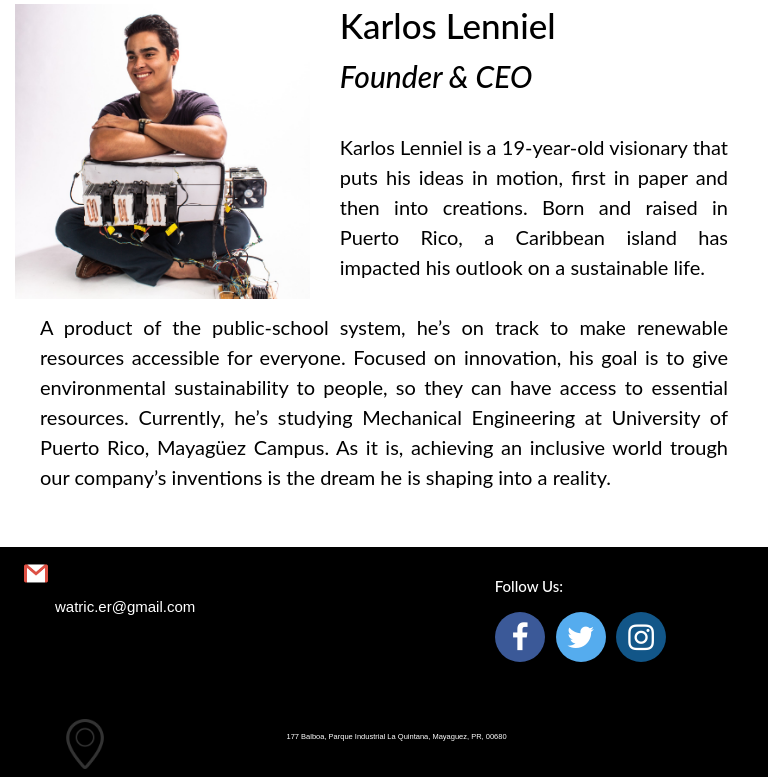
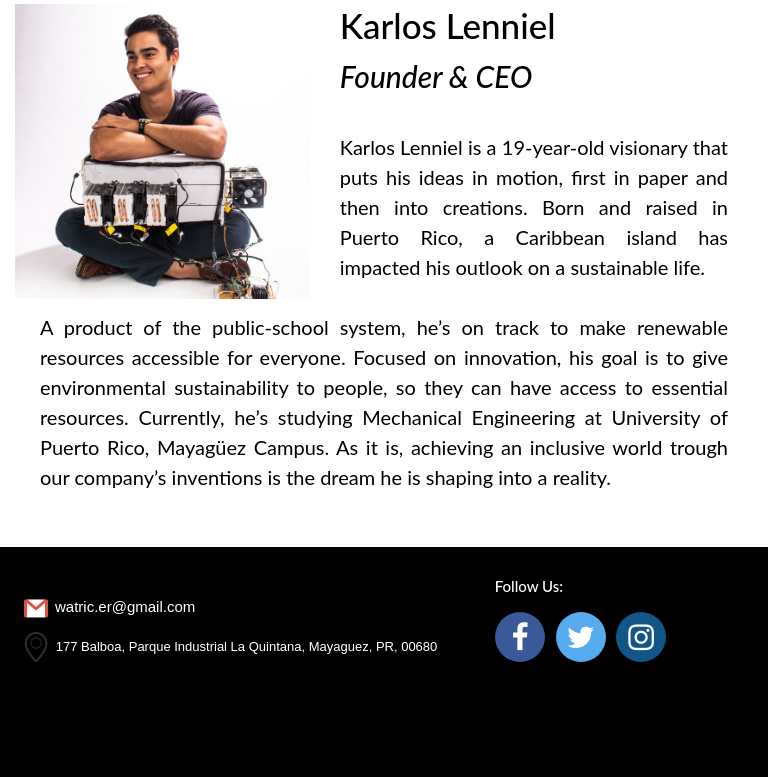
Before and after one commit to hidrogencloride/Watric-Server, a Flask app: page /about in a window 768 px wide. Shown: the part 652-1429 px from the top of the page. After the commit the page ends 1314 px from the top, so only its background shows below. Run offline with Flask 2, Linux system fonts and the light colour scheme; some libraries are stand-ins or nearby versions.

Commit message:
About us page iPad responsiveness finished

```diff
--- a/app/templates/about.html
+++ b/app/templates/about.html
@@ -257,7 +257,7 @@
         }
 
         /* Medium devices (landscape tablets, 768px and up) */
-        @media only screen and (max-width: 768px){
+        @media only screen and (min-width: 768px){
             p{
                 font-size: 20px;
                 padding: 25px;
@@ -315,17 +315,17 @@
 
             .email-icon{
                 position: relative;
-                top: -50px;
+                top: -15px;
                 width: 5%;
                 alignment: center;
             }
 
             .location-text{
                 position: relative;
-                bottom: 75px;
-                left: 50px;
+                bottom: 165px;
+                left: -90px;
 
-                font-size: 7.5px;
+                font-size: 13px;
                 font-family: sans-serif;
 
                 text-align: center;
@@ -333,9 +333,9 @@
 
             .location-icon{
                 position: relative;
-                bottom: 53px;
-                left: 60px;
-                width: 7.5%;
+                bottom: 140px;
+                left: 21px;
+                width: 4.5%;
                 alignment: center;
             }
         }
```
